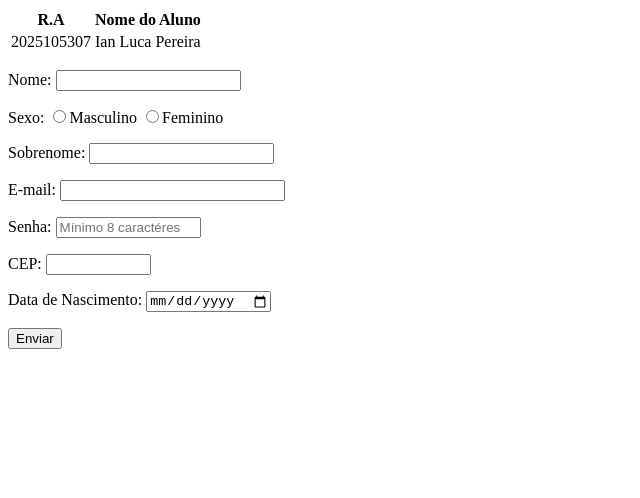
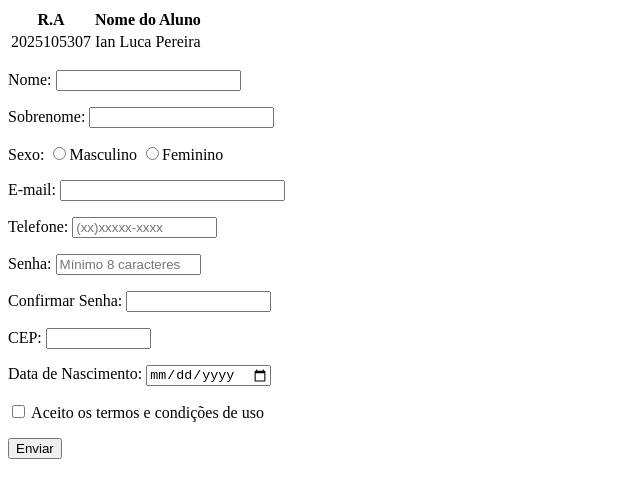
Before and after one commit to ianbrasileiro/trabalhodev, a plain HTML site: page index.html in a window 1280 px wide. Shown: the whole page, without its empty margins (0-640 px from the left). Drawn offline with Linux system fonts and the light colour scheme.

Commit message:
Update index.html

```diff
--- a/index.html
+++ b/index.html
@@ -1,9 +1,10 @@
 <!DOCTYPE html>
-<html lang="en">
+<html lang="pt-BR">
 <head>
-    <meta charset="UTF-8">
-    <meta name="viewport" content="width=device-width, initial-scale=1.0">
-    <title>Document</title>
+  <meta charset="UTF-8" />
+  <meta name="viewport" content="width=device-width, initial-scale=1.0"/>
+  <title>Formulário com Validação</title>
+
 </head>
 <body>
   <table>
@@ -13,7 +14,7 @@
         <th>Nome do Aluno</th>
       </tr>
     </thead>
-            <tbody >
+    <tbody>
       <tr>
         <td>2025105307</td>
         <td>Ian Luca Pereira</td>
@@ -21,43 +22,54 @@
     </tbody>
   </table>
 
-    <form method="get" autocomplete="off">
- <!--1-->       <p>
+  <form id="formulario" method="get" autocomplete="off">
+    <p>
       <label for="inome">Nome:</label>
-            <input type="text" name="nome" id="inome" minlength="3" maxlength="15" size="20">
- <!--1-->       </p>
+      <input type="text" id="inome" name="nome" minlength="3" maxlength="15" size="20" />
+    </p>
+    <p>
+      <label for="isobrenome">Sobrenome:</label>
+      <input type="text" id="isobrenome" name="sobrenome" minlength="3" maxlength="40" size="20" />
+    </p>
     <p>
       Sexo:
-
-                    <label><input type="radio" name="sexo" value="masculino">Masculino</label>
-                    <label><input type="radio" name="sexo" value="masculino">Feminino</label>
+      <label><input type="radio" name="sexo" value="masculino" />Masculino</label>
+      <label><input type="radio" name="sexo" value="feminino" />Feminino</label>
     </p>
- <!--3-->       <p>
-            <label for="isobrenome">Sobrenome:</label>
-            <input type="text" name="Sobrenome" id="isobrenome" minlength="3" maxlength="40" size="20">
- <!--3-->       </p>
- <!--4-->       <p>
+    <p>
       <label for="iemail">E-mail:</label>
-            <input type="text" name="name" id="iemail" minlength="10" size="25">
- <!--4-->       </p>
- <!--5-->       <p>
+      <input type="text" id="iemail" name="email" minlength="10" size="25" />
+    </p>
+    <p>
+      <label for="itelefone">Telefone:</label>
+      <input type="tel" id="itelefone" name="telefone" minlength="10" maxlength="11" size="15" placeholder="(xx)xxxxx-xxxx" />
+    </p>
+    <p>
       <label for="isenha">Senha:</label>
-            <input type="password" name="" id="isenha" minlength="8" maxlength="" size="15" placeholder ="Mínimo 8 caractéres">
- <!--5-->       </p>
+      <input type="password" id="isenha" name="senha" minlength="8" size="15" placeholder="Mínimo 8 caracteres" />
+    </p>
+    <p>
+      <label for="icsenha">Confirmar Senha:</label>
+      <input type="password" id="icsenha" name="csenha" minlength="8" size="15" />
+    </p>
     <p>
       <label for="icep">CEP:</label>
-                    <input type="text" name="cep" id="icep" minlength="8" maxlength="9" size="10">
+      <input type="text" id="icep" name="cep" minlength="8" maxlength="9" size="10" />
     </p>
     <p>
       <label for="idatanasc">Data de Nascimento:</label>
-                    <input type="date" name="datanasc" id="idatanasc" >
+      <input type="date" id="idatanasc" name="datanasc" />
     </p>
-
-        <input type="submit" value="Enviar">
+    <p>
+      <label><input type="checkbox" id="itermos" name="termos" /> Aceito os termos e condições de uso</label>
+    </p>
+    <p class="erro" id="mensagem-erro"></p>
+    <input type="submit" value="Enviar" />
   </form>
 
 <!--        <label for=""></label>
             <input type="" name="" id="" minlength="" maxlength="" size="">
             -->
+    <script src="index.js"></script>
 </body>
 </html>
```
Lines whose indentation alone changed are shown as unchanged.
